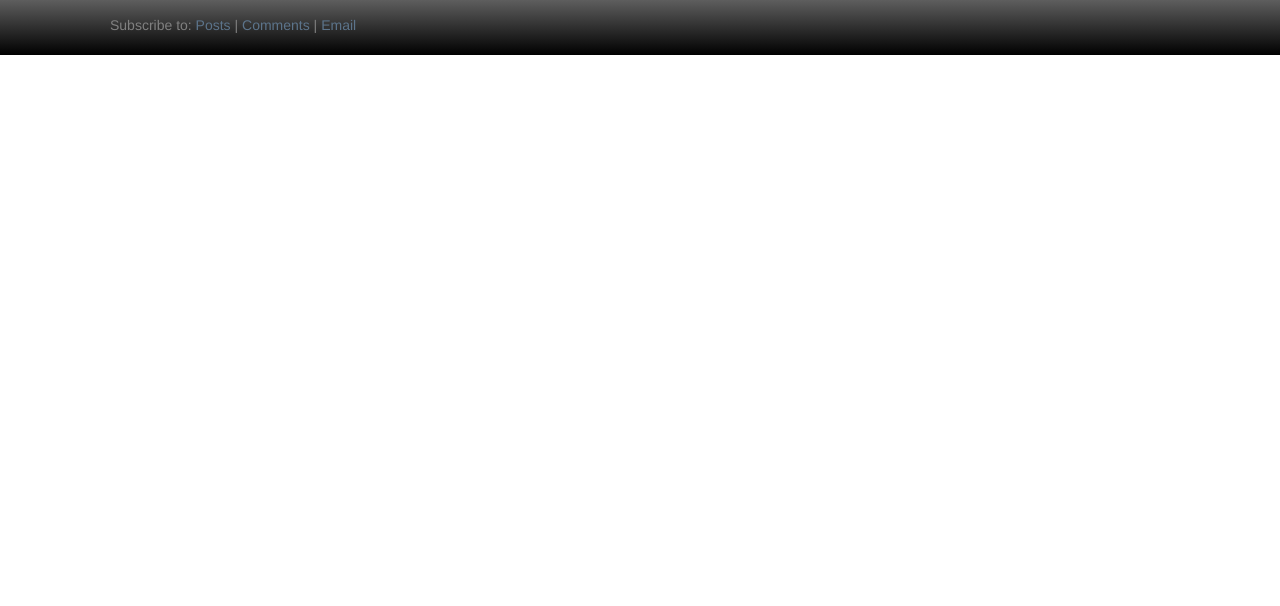
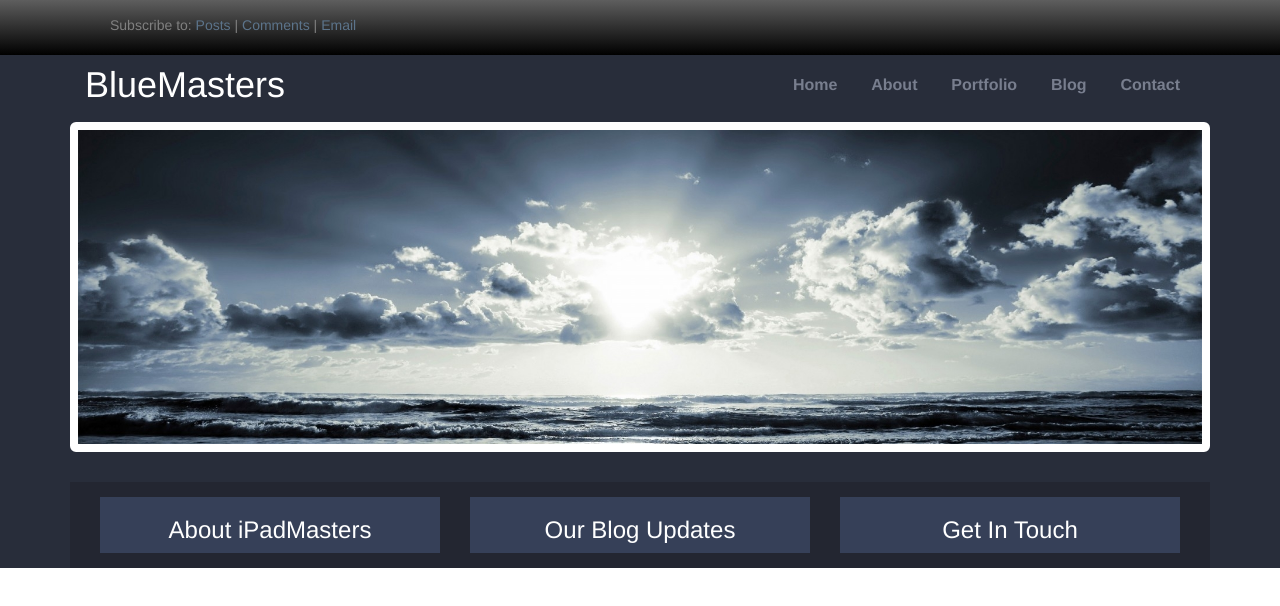
Before and after one commit to codycc/psd_blue, a plain HTML site: page index.html in a window 1280 px wide. Drawn offline with nearby package versions, Linux system fonts and the light colour scheme.

Commit message:
add jumbotron and supporting headers

```diff
--- a/index.html
+++ b/index.html
@@ -20,14 +20,56 @@
             </div>
         </div>
 
-        <div class="menu">
-            <div class="col-md-6">
-                <div class="logo"></div>
+        <div class="maincontent">
+            <div class="info">
+                <div class="container">
+                    <div class="col-md-6">
+                        <div class="logo">
+                            <h1>BlueMasters</h1>
+                        </div>
+                    </div>
+                    <div class="col-md-6">
+                        <div class="menu">
+                            <ul>
+                                <li><a href="">Home</a></li>
+                                <li><a href="">About</a></li>
+                                <li><a href="">Portfolio</a></li>
+                                <li><a href="">Blog</a></li>
+                                <li><a href="">Contact</a></li>
+                            </ul>
+                        </div>
+                    </div>
+                </div>
             </div>
-             <div class="col-md-6">
 
+            <div class="container">
+                <div class="jumbotron">
+                </div>
             </div>
-        </div>
+
+            <div class="container">
+                <div class="col-xs-12" id="wrapper">
+                    <div class="col-md-4">
+                        <div class="col-xs-12 bgheader">
+                             <h3>About iPadMasters</h3>
+                        </div>
+                    </div>
+
+                    <div class="col-md-4">
+                         <div class="col-xs-12 bgheader">
+                             <h3>Our Blog Updates</h3>
+                        </div>
+                    </div>
+
+                    <div class="col-md-4">
+                         <div class="col-xs-12 bgheader">
+                             <h3>Get In Touch</h3>
+                        </div>
+
+                    </div>
+                </div>
+            </div>
+       </div>
     </div>
 
 
--- a/index.scss
+++ b/index.scss
@@ -1,7 +1,13 @@
 $black: #333;
 $white: white;
 $lightblue: #5C748B;
+$darkblue: #282D3A;
+$heavyblue: #232631;
+$headerblue: #364058;
 
+.maincontent {
+    background-color:$darkblue;
+}
 .nav {
     background: rgba(94,94,94,1);
     background: -moz-linear-gradient(top, rgba(94,94,94,1) 0%, rgba(0,0,0,1) 100%);
@@ -25,5 +31,56 @@ $lightblue: #5C748B;
 
          }
     }
+}
 
+.info {
+    padding-top:10px;
+    background-color:$darkblue;
+    .logo {
+        color:white;
+        h1{
+            margin-top:0px;
+        }
+    }
+    .menu {
+        ul{
+            list-style: none;
+            padding-top:9px;
+            float:right;
+            padding-bottom:15px;
+           li {
+               display:inline;
+               padding:10px;
+               margin-right:5px;
+               margin-left:5px;
+               &:hover {
+                   background-color:#161920;
+                   border-radius:5px;
+               }
+               a{
+                   font-size:1.6rem;
+                   color:#787E8E;
+                   text-decoration:none;
+                   font-weight:bold;
+               }
+           }
+        }
+    }
 }
+
+ .jumbotron {
+        background: url('beach.jpg') no-repeat center center;
+        background-size:cover;
+        height:330px;
+        border:8px solid white;
+    }
+
+#wrapper {
+    background-color:$heavyblue;
+    padding:15px;
+    .bgheader {
+         background-color:#364058;
+         text-align:center;
+         color:white;
+    }
+}
```
Also changed, not shown: beach.jpg (added), index.css, 1 other file.
